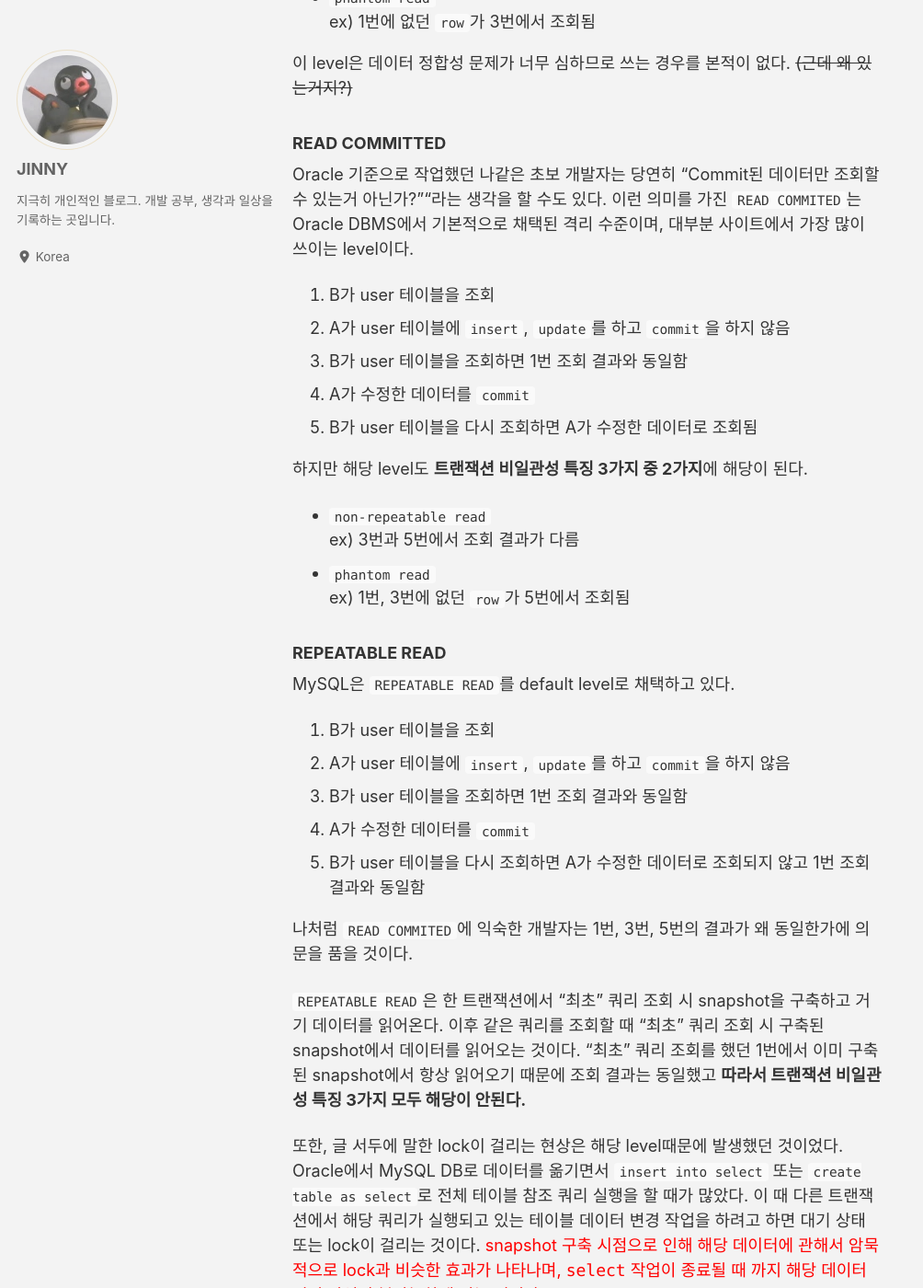
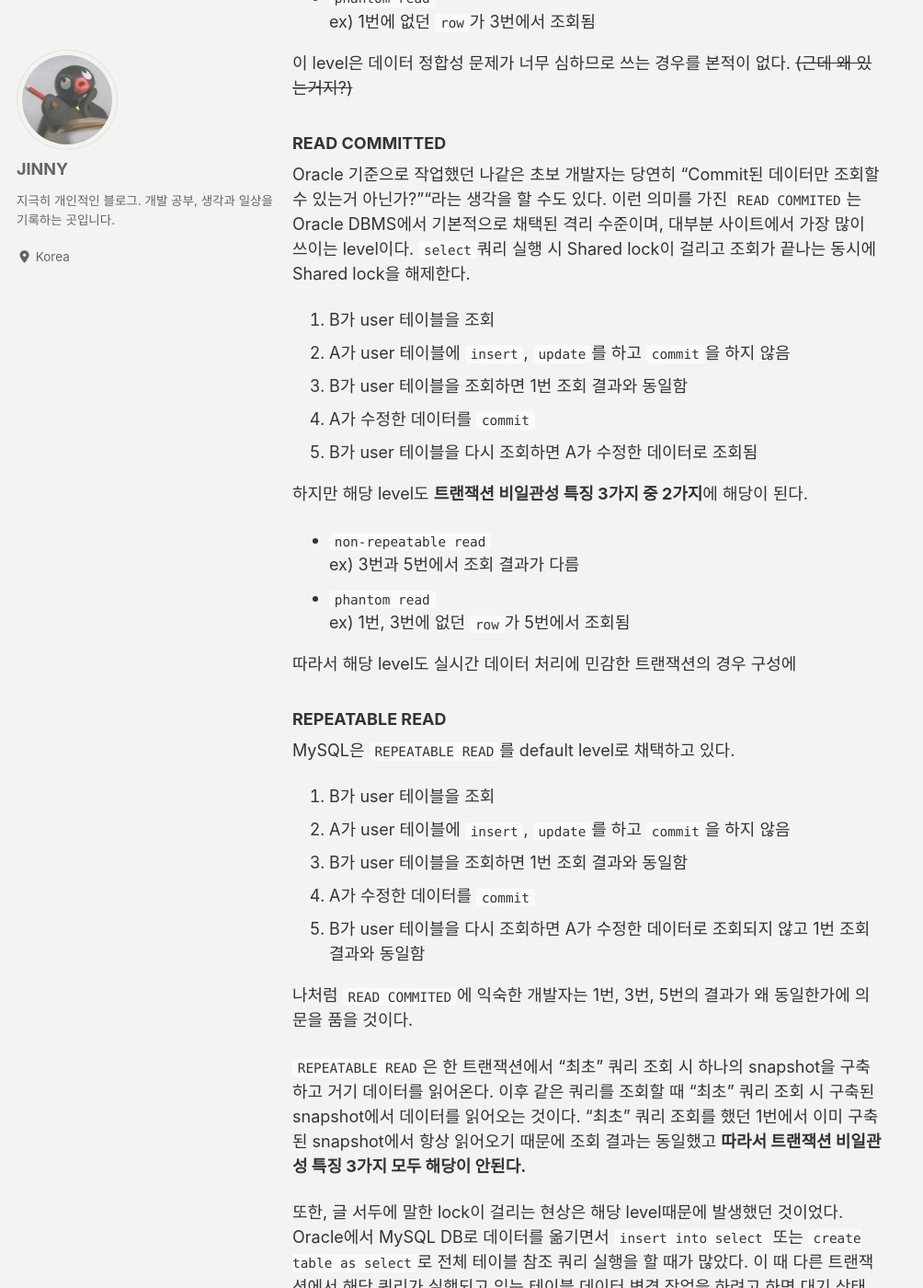
Before and after one commit to jinn-dev/jinn-dev.github.io, a Jekyll site: the page built from _posts/2020-02-12-mysql-isolation-level.md, in a window 1280 px wide and 1400 px high, scrolled down 1287 px. Shown: the whole window at 92% size, without its empty margins (0-1004 px from the left). Built offline with Jekyll 4.4.1, drawn with Linux system fonts in a browser that asks for light colours; cached includes are drawn as plain includes; nearby versions of some CDN libraries; some of the changed text lies outside the part shown.

Commit message:
포스트 수정

```diff
--- a/_posts/2020-02-12-mysql-isolation-level.md
+++ b/_posts/2020-02-12-mysql-isolation-level.md
@@ -19,7 +19,7 @@ comments: false
 그리고 <b>트랜잭션 비일관성 특징 3가지</b>를 알아야 한다.
 1. `dirty read` : 신뢰할 수 없는 데이터가 조회됨
 2. `non-repeatable read` : 동일한 `select` 쿼리의 결과가 다름
-3. `phantom read` : 기존에 없던 데이터 `row`가 조회됨
+3. `phantom read` : 기존에 없던 데이터 `row`가 조회되거나 새로운 `row`가 조회됨
 
 ### READ UNCOMMITTED
 `commit`이 안된 데이터를 읽어올 수 있을까? `READ UNCOMMITTED` level에서는 가능하다.
@@ -40,7 +40,7 @@ comments: false
 이 level은 데이터 정합성 문제가 너무 심하므로 쓰는 경우를 본적이 없다. ~~(근데 왜 있는거지?)~~
 
 ### READ COMMITTED
-Oracle 기준으로 작업했던 나같은 초보 개발자는 당연히 "Commit된 데이터만 조회할 수 있는거 아닌가?""라는 생각을 할 수도 있다. 이런 의미를 가진 `READ COMMITED`는 Oracle DBMS에서 기본적으로 채택된 격리 수준이며, 대부분 사이트에서 가장 많이 쓰이는 level이다.
+Oracle 기준으로 작업했던 나같은 초보 개발자는 당연히 "Commit된 데이터만 조회할 수 있는거 아닌가?""라는 생각을 할 수도 있다. 이런 의미를 가진 `READ COMMITED`는 Oracle DBMS에서 기본적으로 채택된 격리 수준이며, 대부분 사이트에서 가장 많이 쓰이는 level이다. `select`쿼리 실행 시 Shared lock이 걸리고 조회가 끝나는 동시에 Shared lock을 해제한다.
 
 1. B가 user 테이블을 조회
 2. A가 user 테이블에 `insert`, `update`를 하고 `commit`을 하지 않음
@@ -54,6 +54,8 @@ ex) 3번과 5번에서 조회 결과가 다름
 - `phantom read`
 ex) 1번, 3번에 없던 `row`가 5번에서 조회됨
 
+따라서 해당 level도 실시간 데이터 처리에 민감한 트랜잭션의 경우 구성에
+
 ### REPEATABLE READ
 MySQL은 `REPEATABLE READ`를 default level로 채택하고 있다.
 
@@ -65,7 +67,7 @@ MySQL은 `REPEATABLE READ`를 default level로 채택하고 있다.
 
 나처럼 `READ COMMITED`에 익숙한 개발자는 1번, 3번, 5번의 결과가 왜 동일한가에 의문을 품을 것이다.
 
-`REPEATABLE READ`은 한 트랜잭션에서 "최초" 쿼리 조회 시 snapshot을 구축하고 거기 데이터를 읽어온다. 이후 같은 쿼리를 조회할 때 "최초" 쿼리 조회 시 구축된 snapshot에서 데이터를 읽어오는 것이다. "최초" 쿼리 조회를 했던 1번에서 이미 구축된 snapshot에서 항상 읽어오기 때문에 조회 결과는 동일했고 <b>따라서 트랜잭션 비일관성 특징 3가지 모두 해당이 안된다.</b>
+`REPEATABLE READ`은 한 트랜잭션에서 "최초" 쿼리 조회 시 하나의 snapshot을 구축하고 거기 데이터를 읽어온다. 이후 같은 쿼리를 조회할 때 "최초" 쿼리 조회 시 구축된 snapshot에서 데이터를 읽어오는 것이다. "최초" 쿼리 조회를 했던 1번에서 이미 구축된 snapshot에서 항상 읽어오기 때문에 조회 결과는 동일했고 <b>따라서 트랜잭션 비일관성 특징 3가지 모두 해당이 안된다.</b>
 
 또한, 글 서두에 말한 lock이 걸리는 현상은 해당 level때문에 발생했던 것이었다.
 Oracle에서 MySQL DB로 데이터를 옮기면서 `insert into select` 또는 `create table as select`로 전체 테이블 참조 쿼리 실행을 할 때가 많았다. 이 때 다른 트랜잭션에서 해당 쿼리가 실행되고 있는 테이블 데이터 변경 작업을 하려고 하면 대기 상태 또는 lock이 걸리는 것이다.
```
Also changed, not shown: other parts of _posts/2020-02-12-mysql-isolation-level.md (+1 -1 lines).
